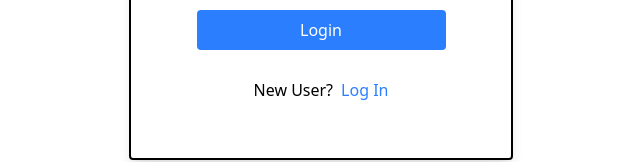
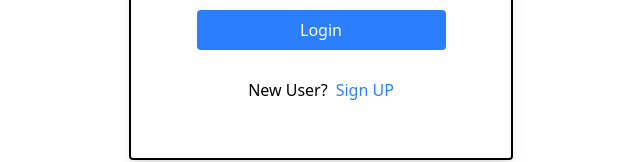
Before and after one commit to Nishchay412/Social-Distribution, a React (Vite) app in the folder frontend/: page /login in a window 1280 px wide. Shown: the part 450-612 px from the top of the page, without its empty margins (319-959 px from the left). Built offline with nearby package versions, Linux system fonts and the light colour scheme.

Commit message:
login button changed

```diff
--- a/frontend/src/authentication/Login.jsx
+++ b/frontend/src/authentication/Login.jsx
@@ -120,7 +120,7 @@ export default function Login() {
                             className="py-2 mt-2 text-blue-500 cursor-pointer"
                             onClick={navigate_login}   // ✅ Correct use of navigate_signup
                         >
-                            Log In
+                            Sign UP
                         </button>
                         </div>
                 </form>
```
